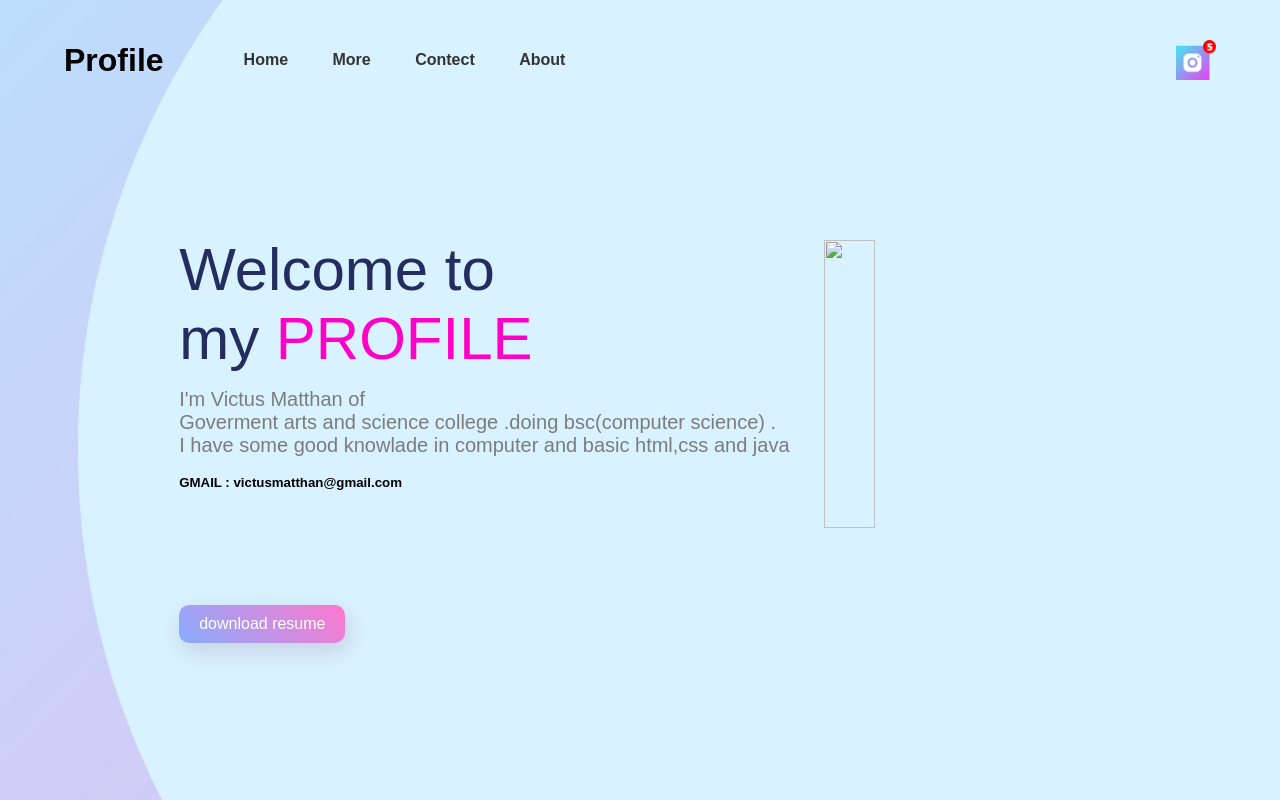
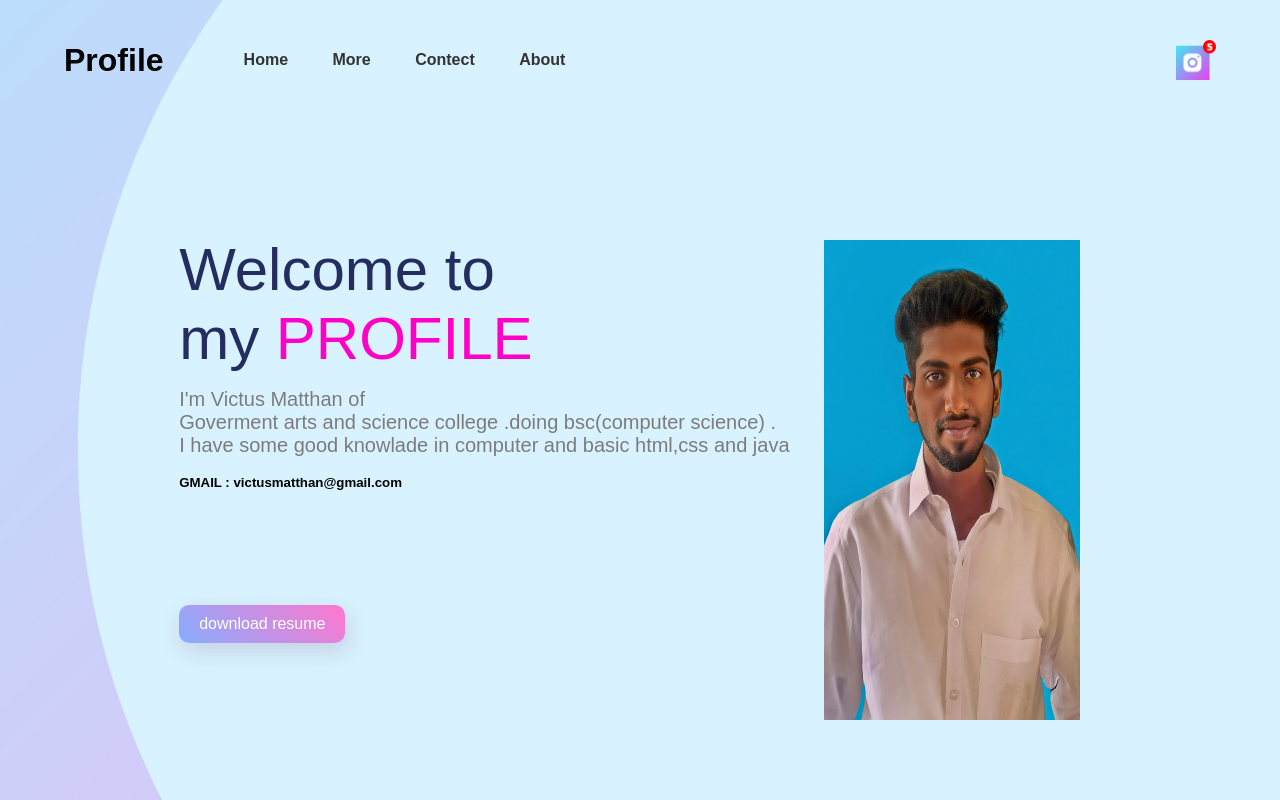
Before and after one commit to victusmatthan/victus, a plain HTML site: page index.html in a window 1280 px wide. Drawn offline with Linux system fonts and the light colour scheme.

Commit message:
modified file

```diff
--- a/index.html
+++ b/index.html
@@ -30,7 +30,7 @@
            <a href="#" class="button">download resume</a>
         </div>
 
-        <img src="image\WhatsApp Image 2023-10-25 at 12.50.17_12634e67.jpg" class="boy">
+        <img src="images\WhatsApp Image 2023-10-25 at 12.50.17_66fb4c31.jpg" class="boy">
     </div>
 </body>
 </html>
```
